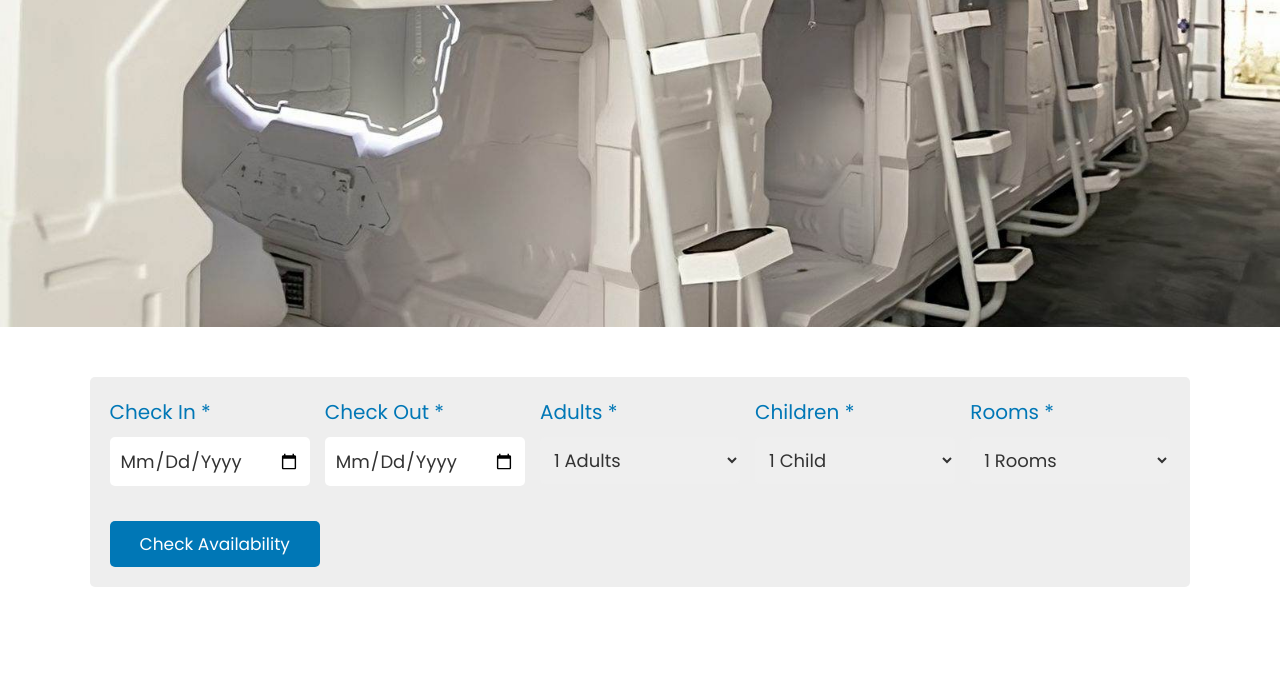
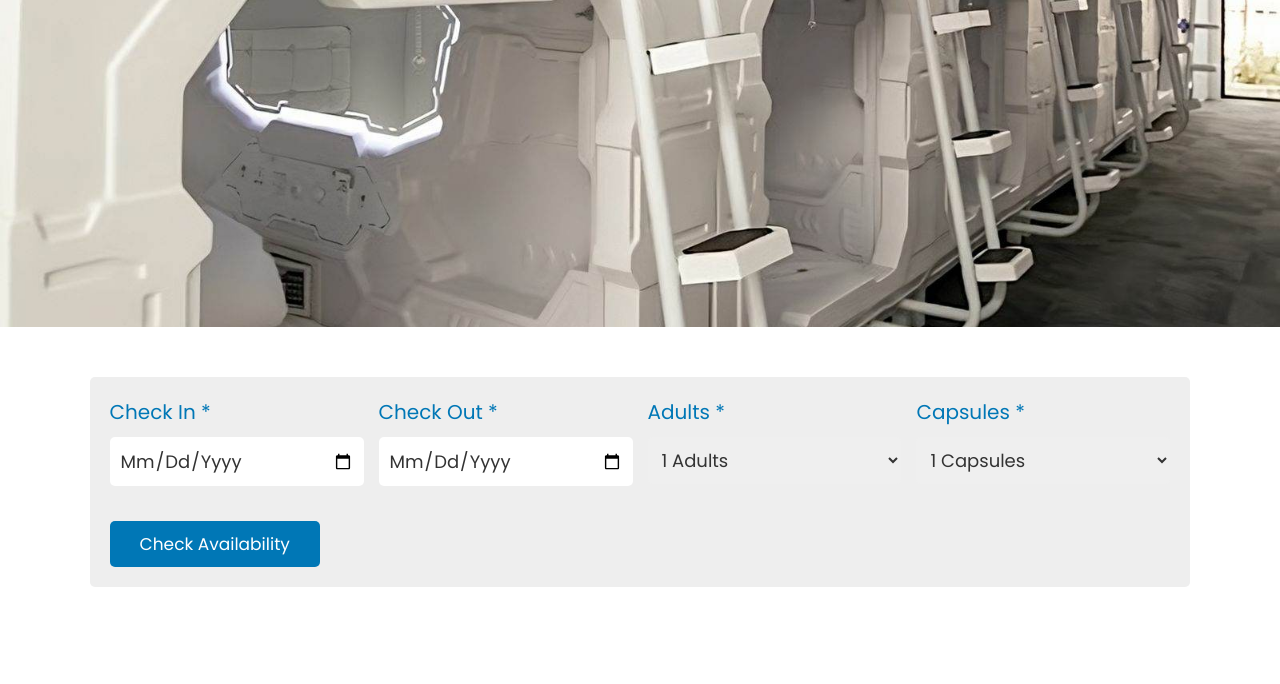
Before and after one commit to raghdarizq/Uni-gold-capsule, a plain HTML site: page index.html in a window 1280 px wide. Shown: the part 473-1157 px from the top of the page. Drawn offline with nearby package versions, Linux system fonts and the light colour scheme.

Commit message:
change cheek sc

```diff
--- a/index.html
+++ b/index.html
@@ -111,30 +111,19 @@
             </select>
          </div>
 
+
+
          <div class="box">
-            <p>children <span>*</span></p>
-            <select name="child" id="" class="input">
-               <option value="1">1 child</option>
-               <option value="2">2 child</option>
-               <option value="3">3 child</option>
-               <option value="4">4 child</option>
-               <option value="5">5 child</option>
-               <option value="6">6 child</option>
+            <p>Capsules <span>*</span></p>
+            <select name="rooms" id="" class="input">
+               <option value="1">1 Capsules</option>
+               <option value="2">2 Capsules</option>
+               <option value="3">3 Capsules</option>
+               <option value="4">4 Capsules</option>
+               <option value="5">5 Capsules</option>
+               <option value="6">6 Capsules</option>
             </select>
          </div>
-
-         <div class="box">
-            <p>rooms <span>*</span></p>
-            <select name="rooms" id="" class="input">
-               <option value="1">1 rooms</option>
-               <option value="2">2 rooms</option>
-               <option value="3">3 rooms</option>
-               <option value="4">4 rooms</option>
-               <option value="5">5 rooms</option>
-               <option value="6">6 rooms</option>
-            </select>
-         </div>
-
          <input type="submit" value="check availability" class="btn">
 
       </form>
```
